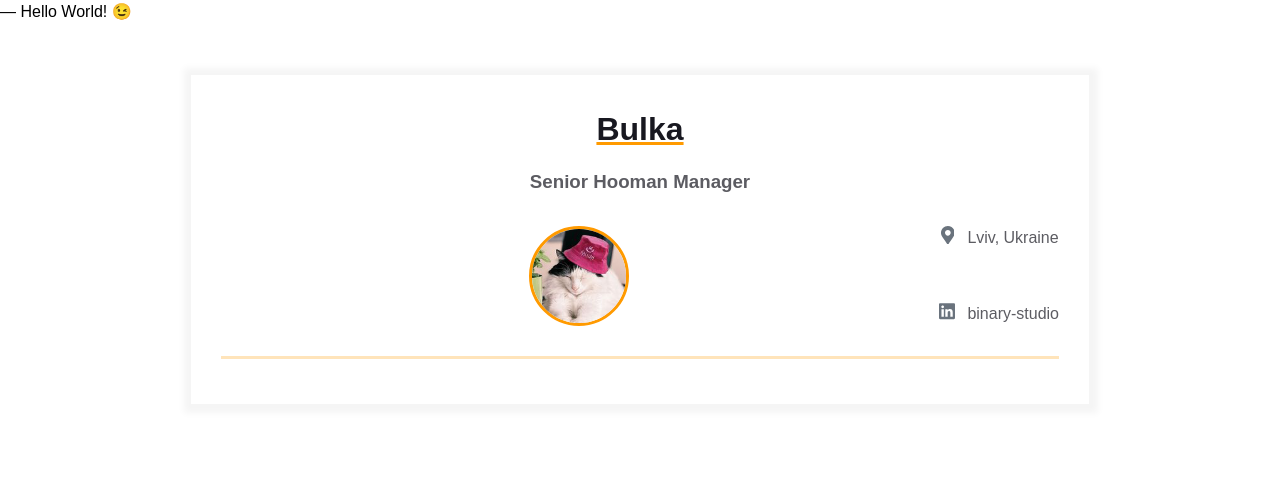
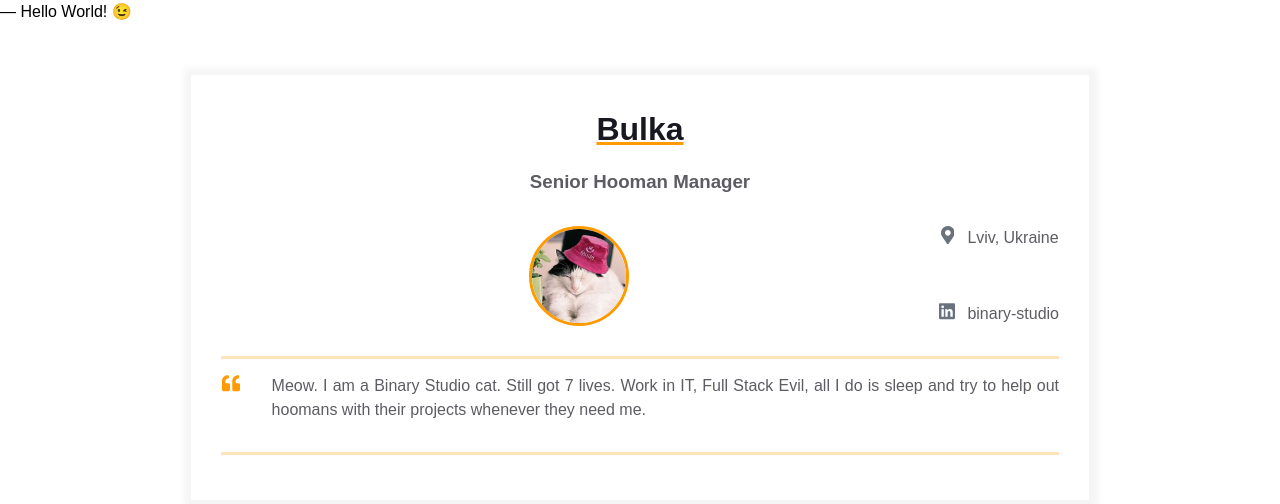
Before and after one commit to AmelianceSkyMusic/homepage, a plain HTML site: page index.html in a window 1280 px wide. Drawn offline with Linux system fonts and the light colour scheme.

Commit message:
feat: add Intro block

```diff
--- a/index.html
+++ b/index.html
@@ -68,6 +68,35 @@
 						</div>
 					</div>
 				</div>
+
+				<div class="container">
+					<div class="resume__block">
+						<div class="intro">
+							<div class="intro__icon-wrapper">
+								<svg
+									class="intro__icon"
+									xmlns="http://www.w3.org/2000/svg"
+									viewBox="0 0 512 512"
+								>
+									<path
+										d="M464 256h-80v-64c0-35.3 28.7-64 64-64h8c13.3 0 24-10.7
+								 24-24V56c0-13.3-10.7-24-24-24h-8c-88.4 0-160 71.6-160 160v240c0
+								 26.5 21.5 48 48 48h128c26.5 0 48-21.5
+								 48-48V304c0-26.5-21.5-48-48-48zm-288 0H96v-64c0-35.3 28.7-64
+								 64-64h8c13.3 0 24-10.7 24-24V56c0-13.3-10.7-24-24-24h-8C71.6
+								 32 0 103.6 0 192v240c0 26.5 21.5 48 48 48h128c26.5 0 48-21.5
+								 48-48V304c0-26.5-21.5-48-48-48z"
+									></path>
+								</svg>
+							</div>
+							<p class="intro_text">
+								Meow. I am a Binary Studio cat. Still got 7 lives. Work in IT, Full Stack
+								Evil, all I do is sleep and try to help out hoomans with their projects
+								whenever they need me.
+							</p>
+						</div>
+					</div>
+				</div>
 			</div>
 		</main>
 	</body>
```
